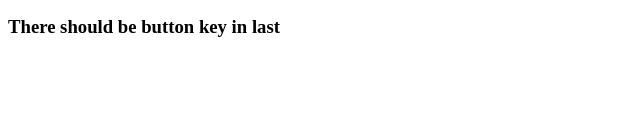
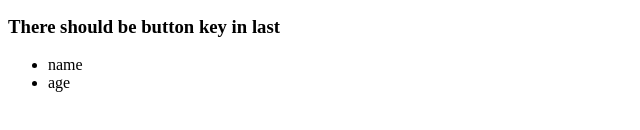
Before and after one commit to priyanshu886291kumar/learning-git, a plain HTML site: page index.html in a window 1280 px wide. Shown: the part 148-278 px from the top of the page, 0-640 px from the left. Drawn offline with Linux system fonts and the light colour scheme.

Commit message:
added ul in html

```diff
--- a/index.html
+++ b/index.html
@@ -12,5 +12,10 @@
     <h2>hello everyone i am changing something </h2>
      <div>3rd time i am doing change </div>
      <h3> There should be button key in last</h3>
+     <ul>
+        <li>name</li>
+        <li> age </li>
+
+     </ul>
 </body>
 </html>
```
